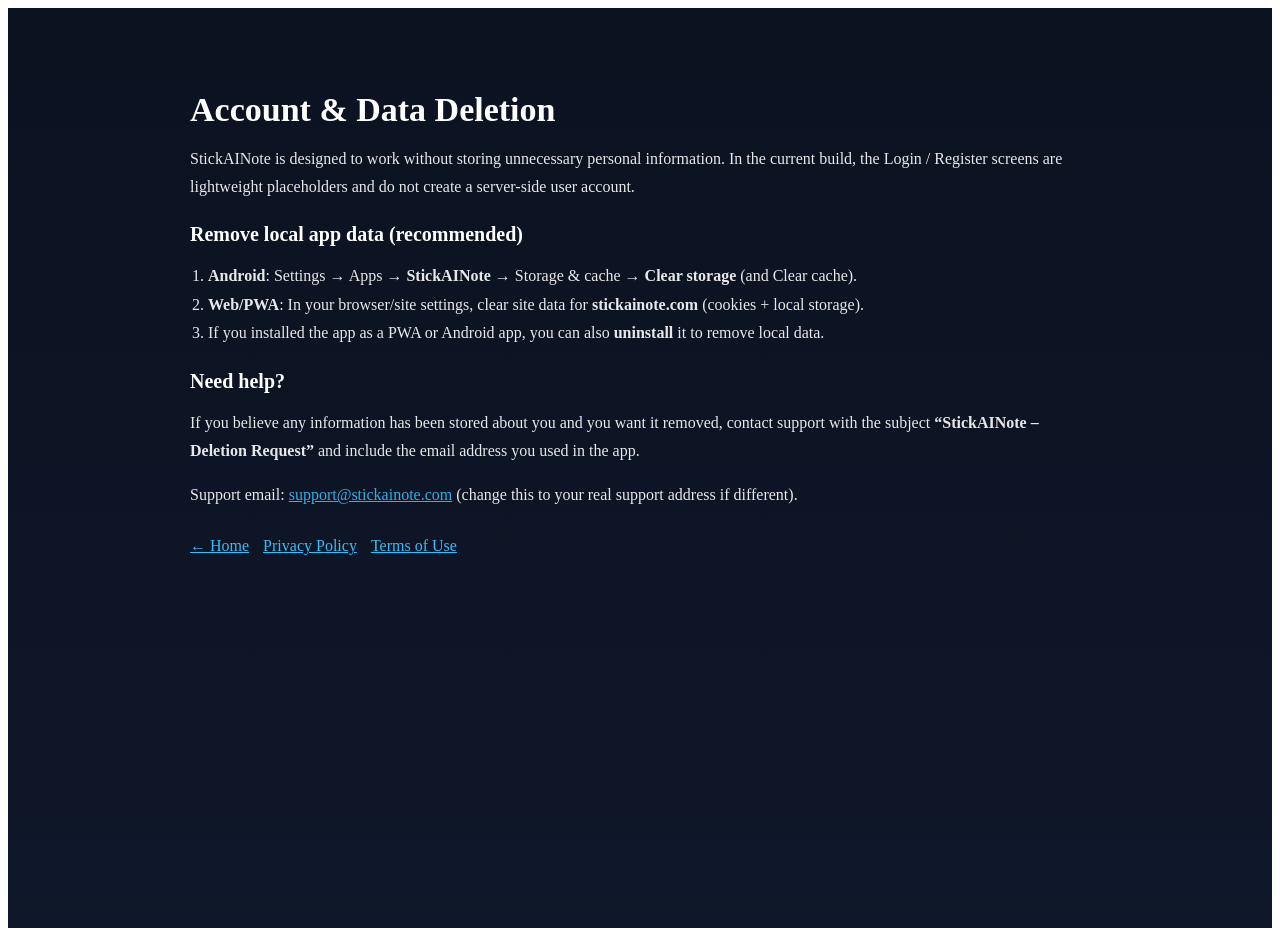
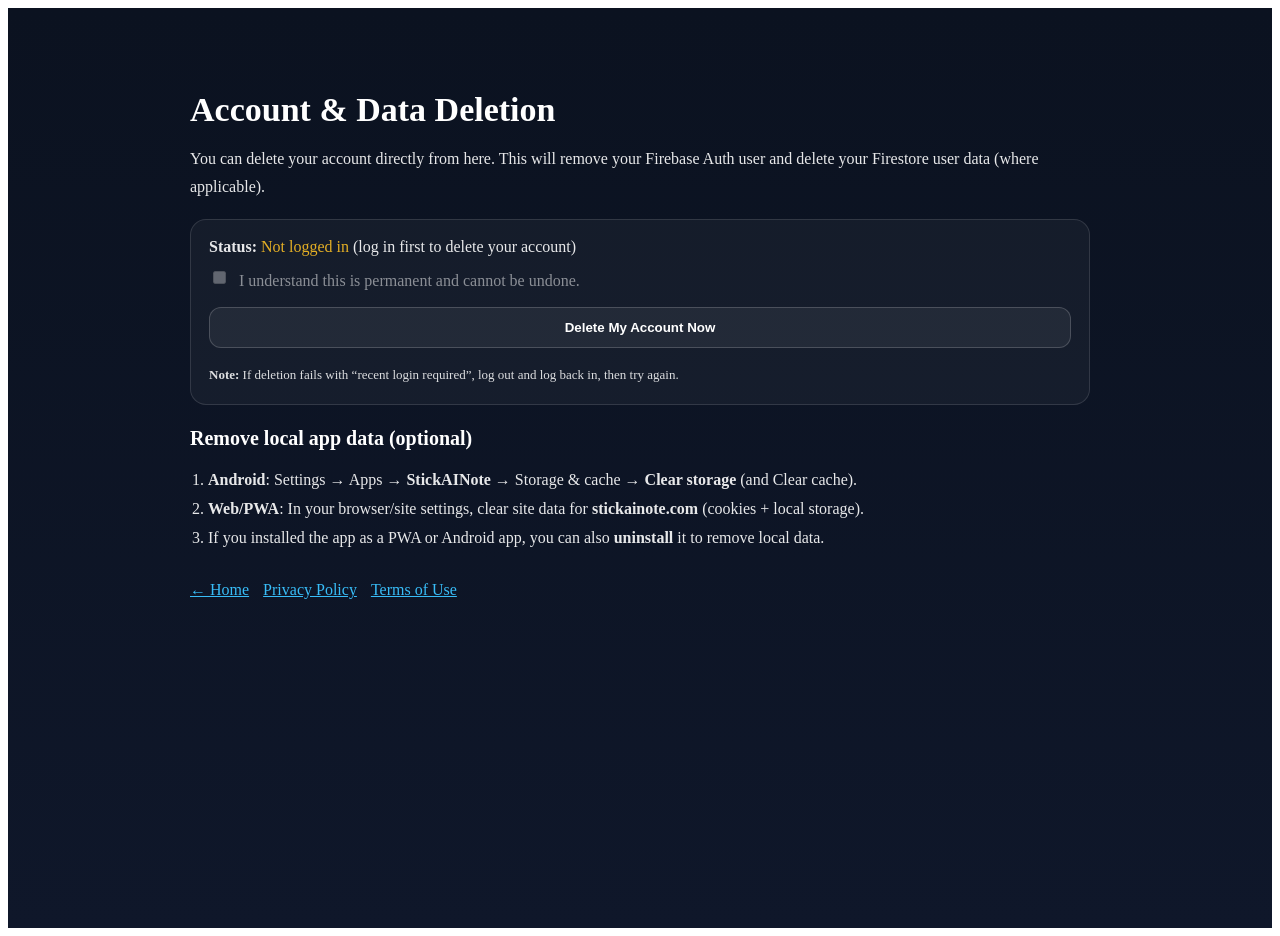
Before and after one commit to danyaffa/StickAINote, a Next.js app: page /delete-account in a window 1280 px wide. Built offline with nearby package versions, Linux system fonts and the light colour scheme; no server answers.

Commit message:
Update delete-account.tsx

```diff
--- a/pages/delete-account.tsx
+++ b/pages/delete-account.tsx
@@ -1,10 +1,140 @@
 // FILE: /pages/delete-account.tsx
-import React from "react";
+
+import React, { useMemo, useState } from "react";
 import Head from "next/head";
 import Link from "next/link";
 
+import { initializeApp, getApps, type FirebaseApp } from "firebase/app";
+import {
+  getAuth,
+  onAuthStateChanged,
+  deleteUser,
+  type User,
+} from "firebase/auth";
+import {
+  getFirestore,
+  doc,
+  deleteDoc,
+  collection,
+  getDocs,
+  writeBatch,
+  type Firestore,
+} from "firebase/firestore";
+
+function getFirebaseApp(): FirebaseApp {
+  const firebaseConfig = {
+    apiKey: process.env.NEXT_PUBLIC_FIREBASE_API_KEY!,
+    authDomain: process.env.NEXT_PUBLIC_FIREBASE_AUTH_DOMAIN!,
+    projectId: process.env.NEXT_PUBLIC_FIREBASE_PROJECT_ID!,
+    storageBucket: process.env.NEXT_PUBLIC_FIREBASE_STORAGE_BUCKET!,
+    messagingSenderId: process.env.NEXT_PUBLIC_FIREBASE_MESSAGING_SENDER_ID!,
+    appId: process.env.NEXT_PUBLIC_FIREBASE_APP_ID!,
+  };
+
+  if (getApps().length) return getApps()[0]!;
+  return initializeApp(firebaseConfig);
+}
+
+/**
+ * Deletes all documents in a collection path in batches (safe for up to many docs).
+ * Example: deleteCollection(db, ["users", uid, "notes"])
+ */
+async function deleteCollectionPath(db: Firestore, pathSegments: string[]) {
+  const colRef = collection(db, ...pathSegments);
+  const snap = await getDocs(colRef);
+
+  if (snap.empty) return;
+
+  const docs = snap.docs.map((d) => d.ref);
+
+  // Firestore batch limit is 500 ops; use 450 for safety.
+  const CHUNK = 450;
+  for (let i = 0; i < docs.length; i += CHUNK) {
+    const batch = writeBatch(db);
+    for (const ref of docs.slice(i, i + CHUNK)) {
+      batch.delete(ref);
+    }
+    await batch.commit();
+  }
+}
+
 export default function DeleteAccountPage() {
   const canonicalUrl = "https://stickainote.com/delete-account";
+
+  const [user, setUser] = useState<User | null>(null);
+  const [checked, setChecked] = useState(false);
+  const [loading, setLoading] = useState(false);
+  const [status, setStatus] = useState<string>("");
+  const [error, setError] = useState<string>("");
+
+  const app = useMemo(() => getFirebaseApp(), []);
+  const auth = useMemo(() => getAuth(app), [app]);
+  const db = useMemo(() => getFirestore(app), [app]);
+
+  React.useEffect(() => {
+    const unsub = onAuthStateChanged(auth, (u) => setUser(u));
+    return () => unsub();
+  }, [auth]);
+
+  const handleDelete = async () => {
+    setError("");
+    setStatus("");
+
+    if (!user) {
+      setError("You must be logged in to delete your account.");
+      return;
+    }
+
+    if (!checked) {
+      setError("Please confirm by ticking the checkbox first.");
+      return;
+    }
+
+    const ok = window.confirm(
+      "This will permanently delete your account. Continue?"
+    );
+    if (!ok) return;
+
+    setLoading(true);
+
+    try {
+      setStatus("Deleting your Firestore data…");
+
+      const uid = user.uid;
+
+      // ✅ Delete user profile doc (common pattern)
+      await deleteDoc(doc(db, "users", uid)).catch(() => {});
+
+      // ✅ Delete common per-user subcollections if they exist in your app
+      // (Safe even if they don't exist.)
+      await deleteCollectionPath(db, ["users", uid, "notes"]).catch(() => {});
+      await deleteCollectionPath(db, ["users", uid, "boards"]).catch(() => {});
+      await deleteCollectionPath(db, ["users", uid, "thoughtboards"]).catch(
+        () => {}
+      );
+      await deleteCollectionPath(db, ["users", uid, "sessions"]).catch(() => {});
+      await deleteCollectionPath(db, ["users", uid, "activity"]).catch(() => {});
+
+      setStatus("Deleting your Firebase Auth account…");
+
+      // ✅ Delete Firebase Auth user
+      await deleteUser(user);
+
+      setStatus("✅ Account deleted successfully.");
+      setChecked(false);
+      setUser(null);
+    } catch (e: any) {
+      const msg =
+        e?.code === "auth/requires-recent-login"
+          ? "Firebase requires a recent login to delete an account. Please log out, log back in, then try again."
+          : e?.message || "Deletion failed. Please try again.";
+
+      setError(msg);
+      setStatus("");
+    } finally {
+      setLoading(false);
+    }
+  };
 
   return (
     <>
@@ -12,7 +142,7 @@
         <title>Account & Data Deletion – StickAINote</title>
         <meta
           name="description"
-          content="How to remove StickAINote local data and request deletion support."
+          content="Delete your StickAINote account and associated Firestore data with one click."
         />
         <link rel="canonical" href={canonicalUrl} />
         <meta name="robots" content="index,follow" />
@@ -32,14 +162,97 @@
           </h1>
 
           <p style={{ opacity: 0.9, lineHeight: 1.75 }}>
-            StickAINote is designed to work without storing unnecessary personal
-            information. In the current build, the Login / Register screens are
-            lightweight placeholders and do not create a server-side user account.
+            You can delete your account directly from here. This will remove your
+            Firebase Auth user and delete your Firestore user data (where
+            applicable).
           </p>
+
+          <div
+            style={{
+              marginTop: 18,
+              padding: 18,
+              borderRadius: 16,
+              border: "1px solid rgba(255,255,255,0.12)",
+              background: "rgba(255,255,255,0.04)",
+            }}
+          >
+            <div style={{ marginBottom: 10, opacity: 0.9 }}>
+              <b>Status:</b>{" "}
+              {user ? (
+                <>
+                  Logged in as{" "}
+                  <span style={{ color: "#38bdf8" }}>
+                    {user.email || user.uid}
+                  </span>
+                </>
+              ) : (
+                <>
+                  <span style={{ color: "#fbbf24" }}>Not logged in</span> (log in
+                  first to delete your account)
+                </>
+              )}
+            </div>
+
+            <label
+              style={{
+                display: "flex",
+                gap: 10,
+                alignItems: "flex-start",
+                marginTop: 12,
+                opacity: user ? 1 : 0.5,
+              }}
+            >
+              <input
+                type="checkbox"
+                checked={checked}
+                disabled={!user || loading}
+                onChange={(e) => setChecked(e.target.checked)}
+                style={{ marginTop: 3 }}
+              />
+              <span style={{ lineHeight: 1.6 }}>
+                I understand this is permanent and cannot be undone.
+              </span>
+            </label>
+
+            <button
+              onClick={handleDelete}
+              disabled={!user || loading || !checked}
+              style={{
+                marginTop: 14,
+                width: "100%",
+                padding: "12px 14px",
+                borderRadius: 12,
+                border: "1px solid rgba(255,255,255,0.18)",
+                background: !user || !checked ? "rgba(255,255,255,0.06)" : "#ef4444",
+                color: "white",
+                fontWeight: 800,
+                cursor: !user || !checked || loading ? "not-allowed" : "pointer",
+              }}
+            >
+              {loading ? "Deleting…" : "Delete My Account Now"}
+            </button>
+
+            {status ? (
+              <div style={{ marginTop: 12, color: "#4ade80", fontWeight: 700 }}>
+                {status}
+              </div>
+            ) : null}
+
+            {error ? (
+              <div style={{ marginTop: 12, color: "#fca5a5", fontWeight: 700 }}>
+                {error}
+              </div>
+            ) : null}
+
+            <div style={{ marginTop: 16, opacity: 0.85, fontSize: 13, lineHeight: 1.7 }}>
+              <b>Note:</b> If deletion fails with “recent login required”, log out
+              and log back in, then try again.
+            </div>
+          </div>
 
           <section style={{ marginTop: 22 }}>
             <h2 style={{ fontSize: 20, marginBottom: 8 }}>
-              Remove local app data (recommended)
+              Remove local app data (optional)
             </h2>
             <ol style={{ opacity: 0.9, lineHeight: 1.8, paddingLeft: 18 }}>
               <li>
@@ -57,26 +270,6 @@
             </ol>
           </section>
 
-          <section style={{ marginTop: 22 }}>
-            <h2 style={{ fontSize: 20, marginBottom: 8 }}>Need help?</h2>
-            <p style={{ opacity: 0.9, lineHeight: 1.75 }}>
-              If you believe any information has been stored about you and you want
-              it removed, contact support with the subject{" "}
-              <b>“StickAINote – Deletion Request”</b> and include the email address
-              you used in the app.
-            </p>
-            <p style={{ opacity: 0.9, lineHeight: 1.75 }}>
-              Support email:{" "}
-              <a
-                href="mailto:support@stickainote.com"
-                style={{ color: "#38bdf8", textDecoration: "underline" }}
-              >
-                support@stickainote.com
-              </a>{" "}
-              (change this to your real support address if different).
-            </p>
-          </section>
-
           <div
             style={{
               marginTop: 28,
@@ -85,7 +278,10 @@
               flexWrap: "wrap",
             }}
           >
-            <Link href="/" style={{ color: "#38bdf8", textDecoration: "underline" }}>
+            <Link
+              href="/"
+              style={{ color: "#38bdf8", textDecoration: "underline" }}
+            >
               ← Home
             </Link>
             <Link
```
